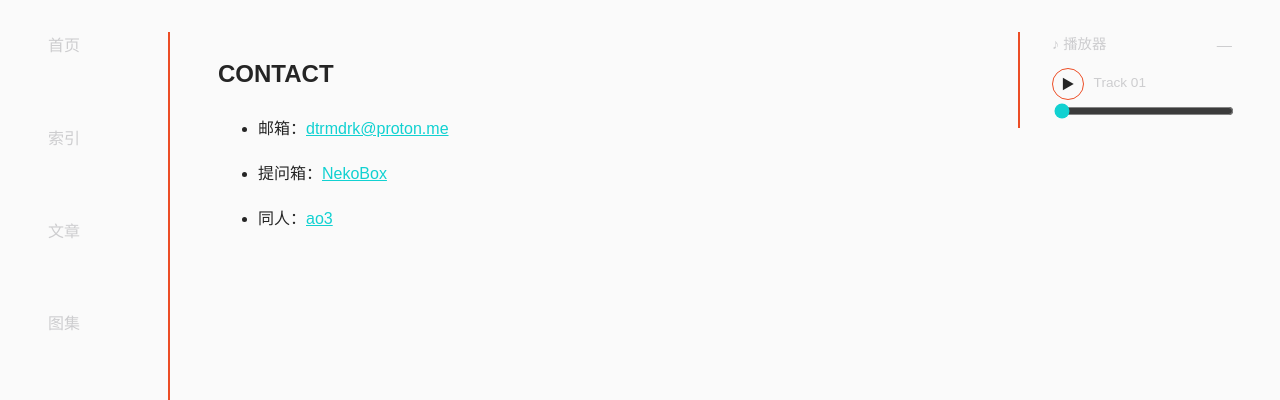
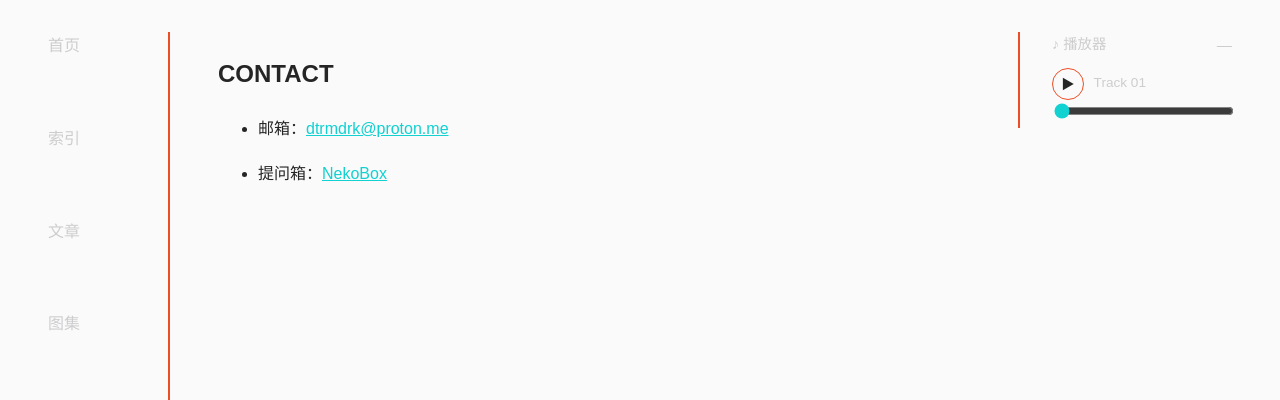
Before and after one commit to dtrmdrk/dtrmdrk.github.io, a Jekyll site: the page built from about.md, in a window 1280 px wide and 900 px high. Shown: the top 400 px of the window. Built offline with Jekyll 4.4.1, drawn with Linux system fonts in a browser that asks for light colours.

Commit message:
Update about.md

```diff
--- a/about.md
+++ b/about.md
@@ -9,5 +9,3 @@ permalink: /about/
 - 邮箱：<a href="mailto:dtrmdrk@proton.me">dtrmdrk@proton.me</a>
 
 - 提问箱：<a href="https://box.n3ko.cc/_/dtrmdrk" target="_blank" rel="noopener">NekoBox</a>
-
-- 同人：<a href="https://archiveofourown.org/users/dtrmdrk" target="_blank" rel="noopener">ao3</a>
```
